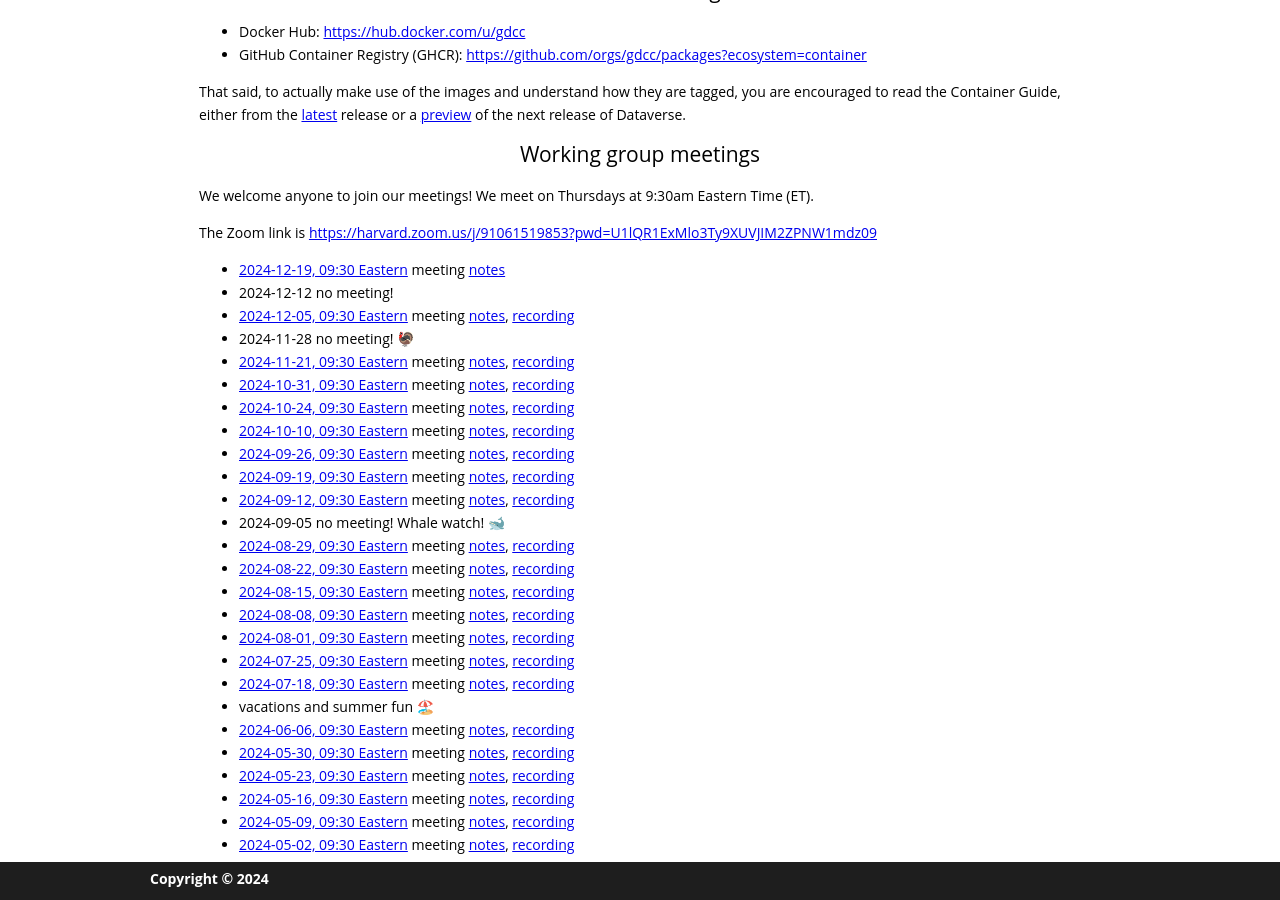
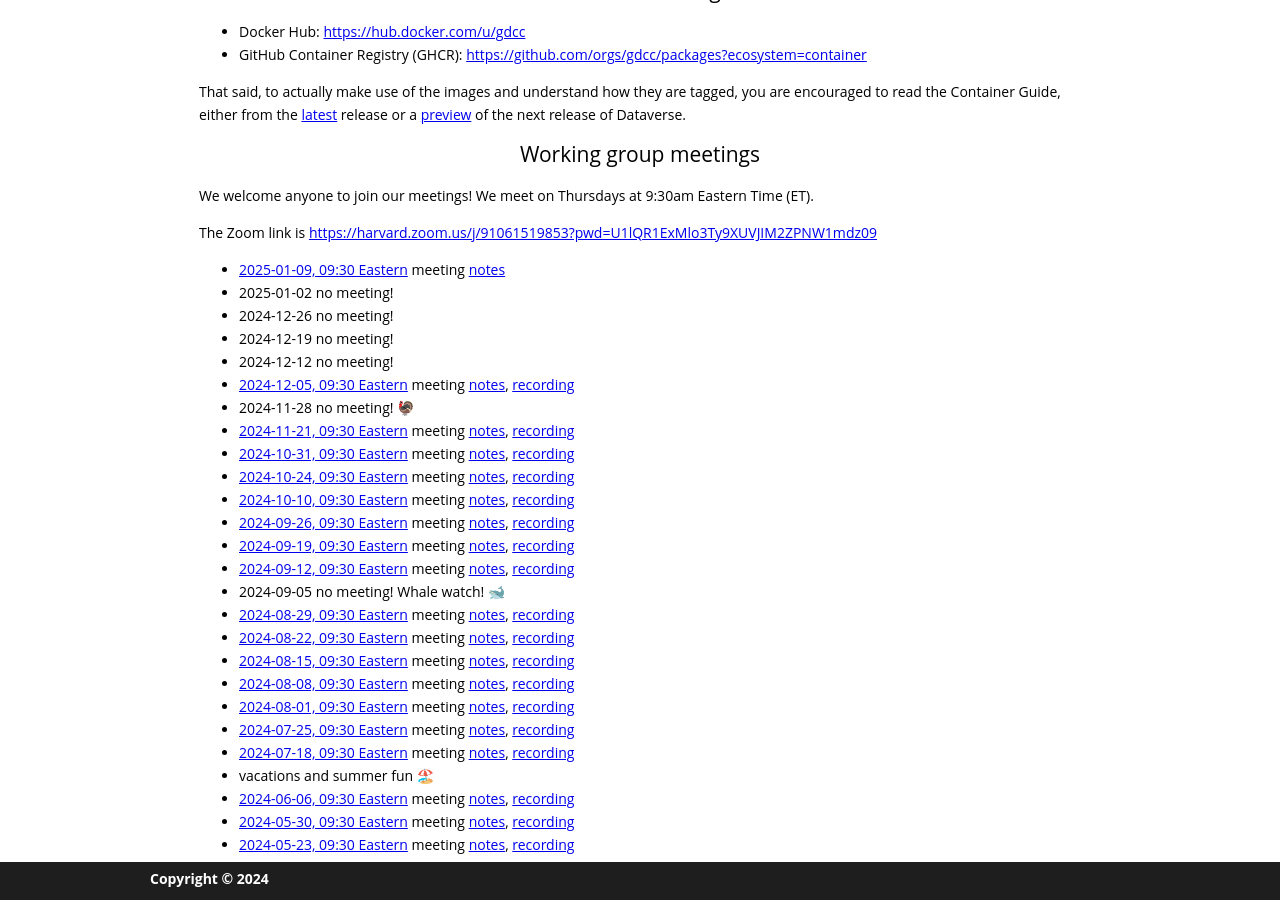
Before and after one commit to gdcc/ct.gdcc.io, a Jekyll site: the page built from index.md, in a window 1280 px wide and 900 px high, scrolled down 730 px. Built offline with Jekyll 4.4.1, drawn with Linux system fonts in a browser that asks for light colours; our own code applies the rules of GitHub Pages for plain Markdown files.

Commit message:
push out next meeting

```diff
--- a/index.md
+++ b/index.md
@@ -22,7 +22,10 @@ We welcome anyone to join our meetings! We meet on Thursdays at 9:30am Eastern T
 
 The Zoom link is <https://harvard.zoom.us/j/91061519853?pwd=U1lQR1ExMlo3Ty9XUVJIM2ZPNW1mdz09>
 
-- [2024-12-19, 09:30 Eastern](https://time.is/compare/0930_19_Dec_2024_in_Boston) meeting [notes](https://docs.google.com/document/d/18V9WNLfTeOiQR5FylZm2zO_ciyVr2AwprM3Ys2s6DKQ/edit?usp=sharing)
+- [2025-01-09, 09:30 Eastern](https://time.is/compare/0930_09_Jan_2025_in_Boston) meeting [notes](https://docs.google.com/document/d/18V9WNLfTeOiQR5FylZm2zO_ciyVr2AwprM3Ys2s6DKQ/edit?usp=sharing)
+- 2025-01-02 no meeting!
+- 2024-12-26 no meeting!
+- 2024-12-19 no meeting!
 - 2024-12-12 no meeting!
 - [2024-12-05, 09:30 Eastern](https://time.is/compare/0930_05_Dec_2024_in_Boston) meeting [notes](https://docs.google.com/document/d/1qZnns9AnZ-I0mfPaBmXjXhO7Sc__WQlnhec7nolFiNg/edit?usp=sharing), [recording](https://harvard.zoom.us/rec/share/nIW-dbHCZ37iFjYEsdlNBxyiK53_CZa3-0SpCahR9OiiJ4YpnKym0UCuWiEPXCJM.1BrDAaIjAUj7J_Vz)
 - 2024-11-28 no meeting! 🦃
```
